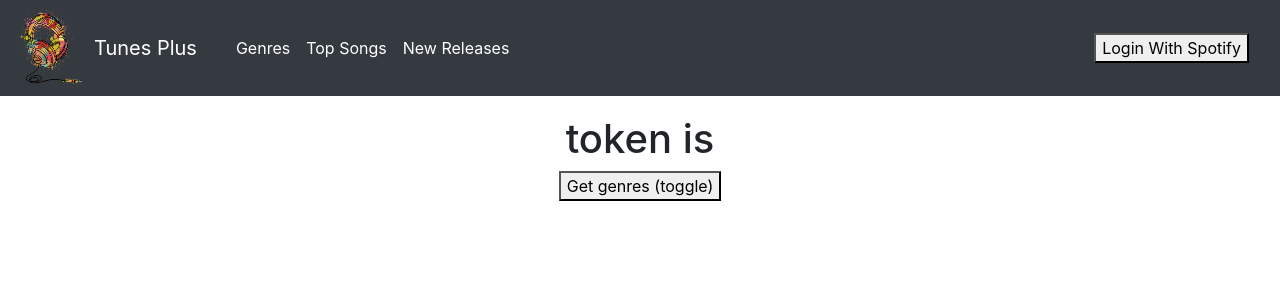
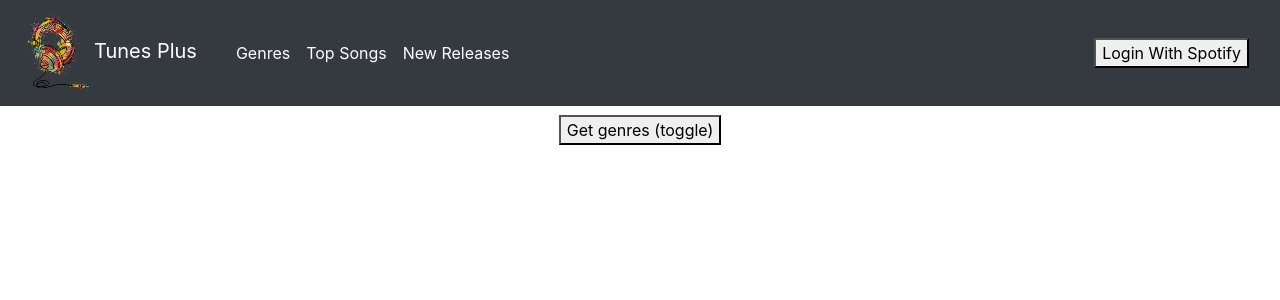
Before and after one commit to StevennYau/Tunes-Plus, a React (Create React App) app: page /genres in a window 1280 px wide. Shown: the top 300 px of the page. Built offline with nearby package versions, Linux system fonts and the light colour scheme; what spotify-web-api-js would draw is missing.

Commit message:
logo is now a button for the home page

```diff
--- a/src/components/Genres.js
+++ b/src/components/Genres.js
@@ -27,7 +27,6 @@ const Genres = ({ token }) => {
 
     return (
         <div className="app">
-            <h1>token is {token}</h1>
             <button onClick={getGenre}>Get genres (toggle)</button>
 
             {clicked === true &&
--- a/src/components/Global50.js
+++ b/src/components/Global50.js
@@ -25,7 +25,6 @@ const Global50 = ({ token }) => {
     return (
         <div>
             <button onClick={getGlobal50}>Get Global Top 50 Songs (toggle)</button>
-            <h1>token is {token}</h1>
             {clicked === true &&
                 <ol className="center">
                     {songs.map((item) =>(
--- a/src/components/Home.js
+++ b/src/components/Home.js
@@ -32,7 +32,10 @@ const Home = ({ token }) => {
    } else {
    return (
       <div>
-         <h2>Welcome, {user}</h2>
+         <h2>Welcome to Tunes Plus {user}!</h2>
+         <div>
+
+         </div>
       </div>
    )
    }
--- a/src/components/NavBar.js
+++ b/src/components/NavBar.js
@@ -6,8 +6,10 @@ const NavBar= ({ token }) => {
    console.log('navbar token:' + token);
    return (
       <nav className="navbar fixed-top navbar-expand-lg navbar-dark bg-dark">
-         <img src="logo.png" />
-         <Link className="navbar-brand logo" to="/home">Tunes Plus</Link>
+
+         <Link className="navbar-brand logo" to="/home">
+         <img className="pull-left" src="logo.png" />
+         Tunes Plus</Link>
          <button className="navbar-toggler" type="button" data-toggle="collapse" data-target="#navbarSupportedContent" aria-controls="navbarSupportedContent" aria-expanded="false" aria-label="Toggle navigation">
             <span className="navbar-toggler-icon"></span>
          </button>
@@ -24,11 +26,15 @@ const NavBar= ({ token }) => {
                </li>
             </ul>
             {token === '' &&
-               <a href='http://localhost:5000/login'>
+               <a className="pull-right" href='http://localhost:5000/login'>
                 <button>Login With Spotify</button>
                </a>
             }
-
+            {token !== '' &&
+               <a className="pull-right" href='#'>
+                <button >Log Out</button>
+               </a>
+            }
             {/*<form className="form-inline my-2 my-lg-0">
                <input className="form-control mr-sm-2" type="search" placeholder="Search" aria-label="Search" />
                <button className="btn btn-outline-success my-2 my-sm-0" type="submit">Search</button>
--- a/src/components/NewReleases.js
+++ b/src/components/NewReleases.js
@@ -25,7 +25,6 @@ const NewReleases= ({ token }) => {
     return (
         <div>
             <button onClick={getNewReleases}>Get releases (toggle)</button>
-            <h1>token is {token}</h1>
             {clicked===true &&
                 <ol className="center">
                     {releases.map((release) =>(
```
Also changed, not shown: 1 other file (tests, documents, lock files or other folders).
